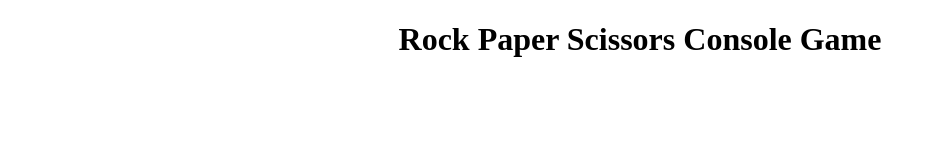
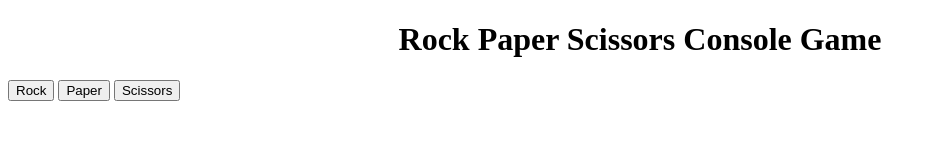
Before and after one commit to Darka12/rps_game, a plain HTML site: page index.html in a window 1280 px wide. Shown: the whole page, without its empty margins (0-936 px from the left). Drawn offline with Linux system fonts and the light colour scheme.

Commit message:
Added html elements buttons and results section

```diff
--- a/index.html
+++ b/index.html
@@ -7,6 +7,16 @@
         <script src="script.js"></script>
     </head>
     <body>
+
         <h1>Rock Paper Scissors Console Game</h1>
+
+        <div class="buttons">
+           <button type="button">Rock</button>
+           <button type="button">Paper</button>
+           <button type="button">Scissors</button>
+        </div>
+
+        <div class="results"></div>
+
     </body>
 </html>
```
